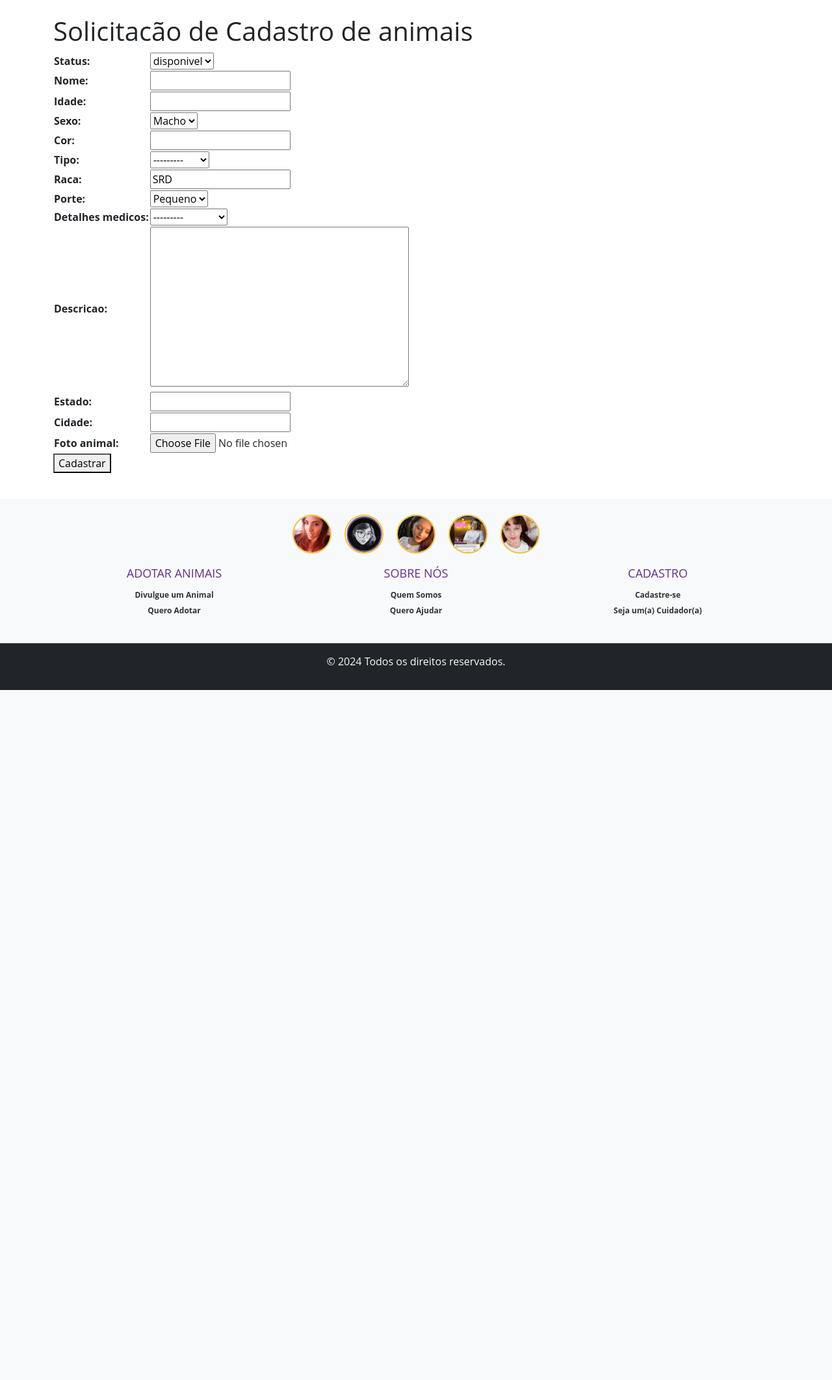
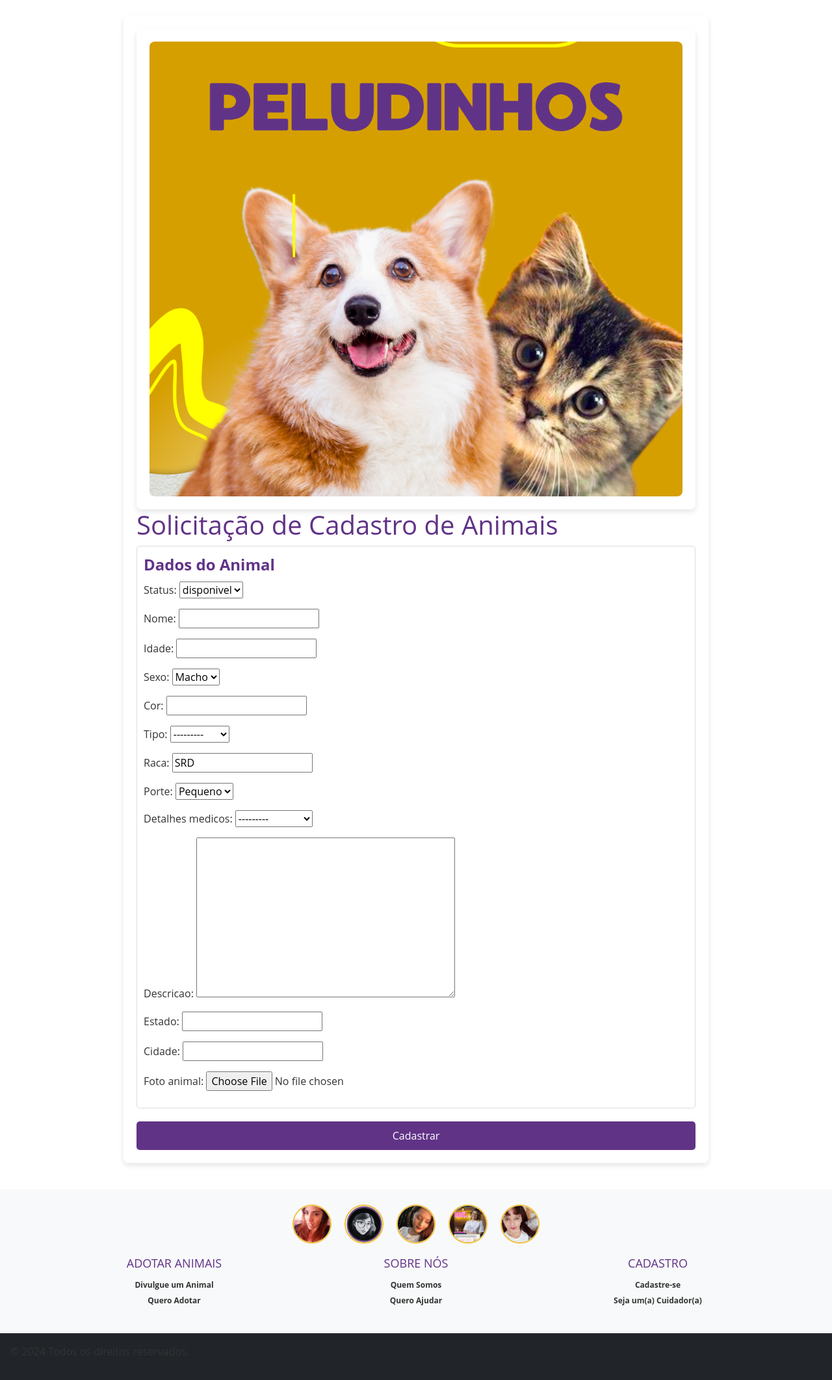
Before and after one commit to liviaboscolo/ProjetoFinal_SquadSarahGilbert, a Django app: page /cadastro-animal in a window 1280 px wide. Shown: the part 80-2204 px from the top of the page at 65% size. Before the commit the page ends 1142 px from the top, so only its background shows below. Run offline with Django 4.2, Linux system fonts and the light colour scheme; a user stored in the database is signed in.

Commit message:
cadastro divulgar

```diff
--- a/projeto_abrigo_animal/animais/templates/cadastro_animal.html
+++ b/projeto_abrigo_animal/animais/templates/cadastro_animal.html
@@ -1,21 +1,38 @@
 {% extends 'base.html' %}
 {% load static %}
+{% block extra_css %}
+    <link rel="stylesheet" href="{% static 'css/cadastro.css' %}">
+{% endblock %}
 {% block content %}
-    <h1>Solicitacão de Cadastro de animais</h1>
+<div class="container-form">
 
+    <div class="form-box">
+        <div class="image-box">
+            <img src="{% static 'images/cadastro.png' %}" alt="Animal Bonito">
+        </div>
+        <h1>Solicitação de Cadastro de Animais</h1>
         {% if user.is_authenticated %}
-    <form action= "{% url 'cadastro_animal' %}" method="POST" enctype="multipart/form-data">
+            <form action="{% url 'cadastro_animal' %}" method="POST" enctype="multipart/form-data">
                 {% csrf_token %}
-        <table>
-            {{ form.as_table}}
-        </table>
+                <fieldset>
+                    <legend>Dados do Animal</legend>
+                    {{ form.as_p }}
+                </fieldset>
                 <button type="submit">Cadastrar</button>
             </form>
+            {% if animal_cadastrado %}
+                <div class="success-message">
+                    <h2>Animal Cadastrado com Sucesso!</h2>
+                    <p>Nome: {{ animal_cadastrado.nome }}</p>
+                    <p>Espécie: {{ animal_cadastrado.especie }}</p>
+                    <p>Idade: {{ animal_cadastrado.idade }}</p>
+                </div>
+            {% endif %}
         {% else %}
             <br>
-        <p>Por favor, faça <a href="{% url 'login' %}?next={% url 'cadastro_animal'%}">login</a> a para solicitar adoação.</p>
-
+            <p>Por favor, faça <a href="{% url 'login' %}?next={% url 'cadastro_animal' %}">login</a> para solicitar adoção.</p>
         {% endif %}
-
+    </div>
+</div>
 
 {% endblock %}
--- /dev/null
+++ b/projeto_abrigo_animal/static/css/cadastro.css
@@ -0,0 +1,89 @@
+/* Configuração do fundo e da fonte */
+
+/* Container principal para alinhar os quadrados */
+.container-form {
+    display: flex;
+    justify-content: center;
+    max-width: 900px;
+    margin: 20px auto;
+    gap: 20px; /* Espaço entre os quadrados */
+}
+
+/* Estilo para o quadrado da imagem */
+.image-box, .form-box {
+    flex: 1;
+    background-color: #ffffff;
+    border-radius: 8px;
+    box-shadow: 0 4px 8px rgba(0, 0, 0, 0.1);
+    padding: 20px;
+}
+
+/* Ajuste para a imagem ocupar toda a área de forma proporcional ao formulário */
+.image-box {
+    display: flex;
+    align-items: flex-start; /* Alinha a imagem ao topo */
+    justify-content: center;
+    height: auto; /* Ajusta a altura de acordo com o conteúdo */
+}
+
+.image-box img {
+    width: 100%;
+    height: auto;
+    max-height: 700px; /* Ajuste conforme o tamanho desejado */
+    object-fit: cover; /* Ajusta a imagem para cobrir toda a área sem distorção */
+    border-radius: 8px;
+}
+
+/* Estilo para o quadrado do formulário */
+.form-box {
+    display: flex;
+    flex-direction: column;
+}
+
+h1 {
+    text-align: left;
+    color: #613387;
+    font: 24px;
+}
+
+fieldset {
+    border: 1px solid #ddd;
+    border-radius: 5px;
+    padding: 10px;
+    margin-bottom: 20px;
+    text-align: left; /* Alinhamento à esquerda */
+}
+
+legend {
+    font-weight: bold;
+    color: #613387;
+}
+
+button {
+    width: 100%;
+    padding: 10px;
+    background-color: #613387;
+    color: white;
+    border: none;
+    border-radius: 5px;
+    cursor: pointer;
+    transition: background-color 0.3s;
+}
+
+button:hover {
+    background-color: #4D295E;
+}
+
+.success-message {
+    margin-top: 20px;
+    padding: 15px;
+    background-color: #e7f3fe;
+    border: 1px solid #b8daff;
+    border-radius: 5px;
+    color: #31708f;
+}
+
+p {
+    text-align: left; /* Alinhamento à esquerda */
+    color: #333;
+}
```
Also changed, not shown: projeto_abrigo_animal/animais/templates/map.html (+14 -14 lines), projeto_abrigo_animal/db.sqlite3, projeto_abrigo_animal/media/images/pexels-steshkawillems-1289555.jpg (added), projeto_abrigo_animal/static/images/cadastro.png (added). Lines whose indentation alone changed are shown as unchanged.
